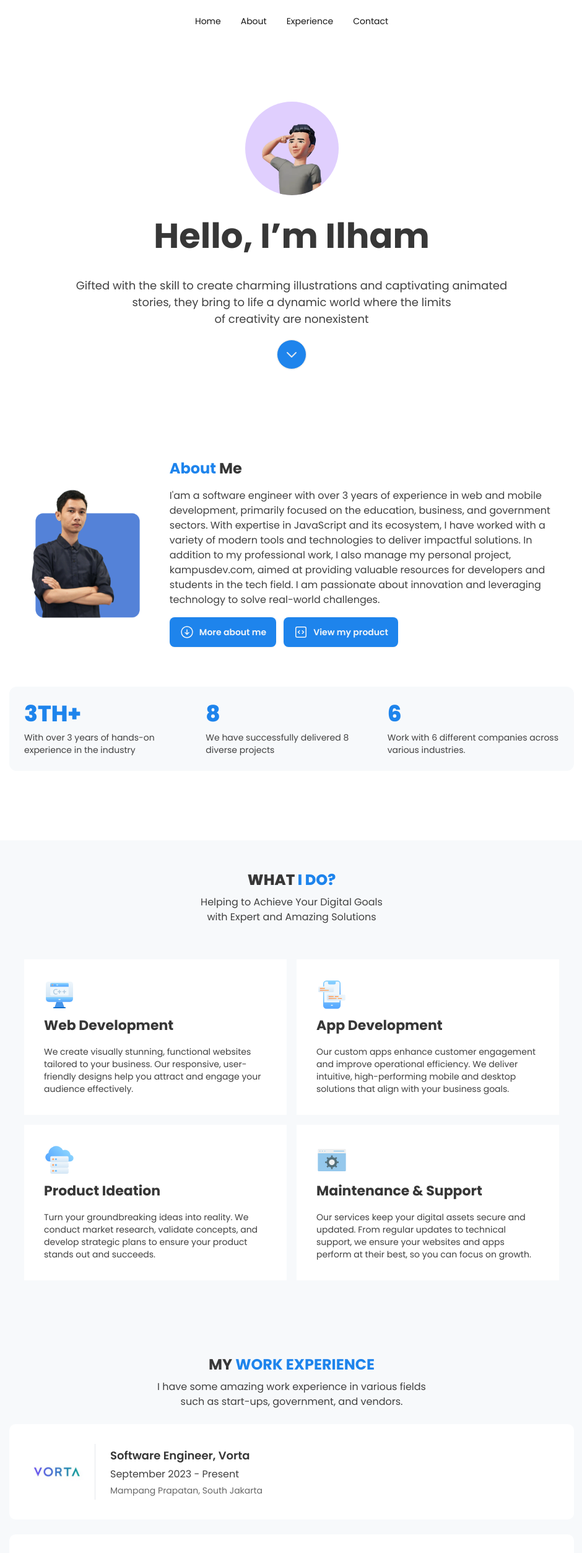
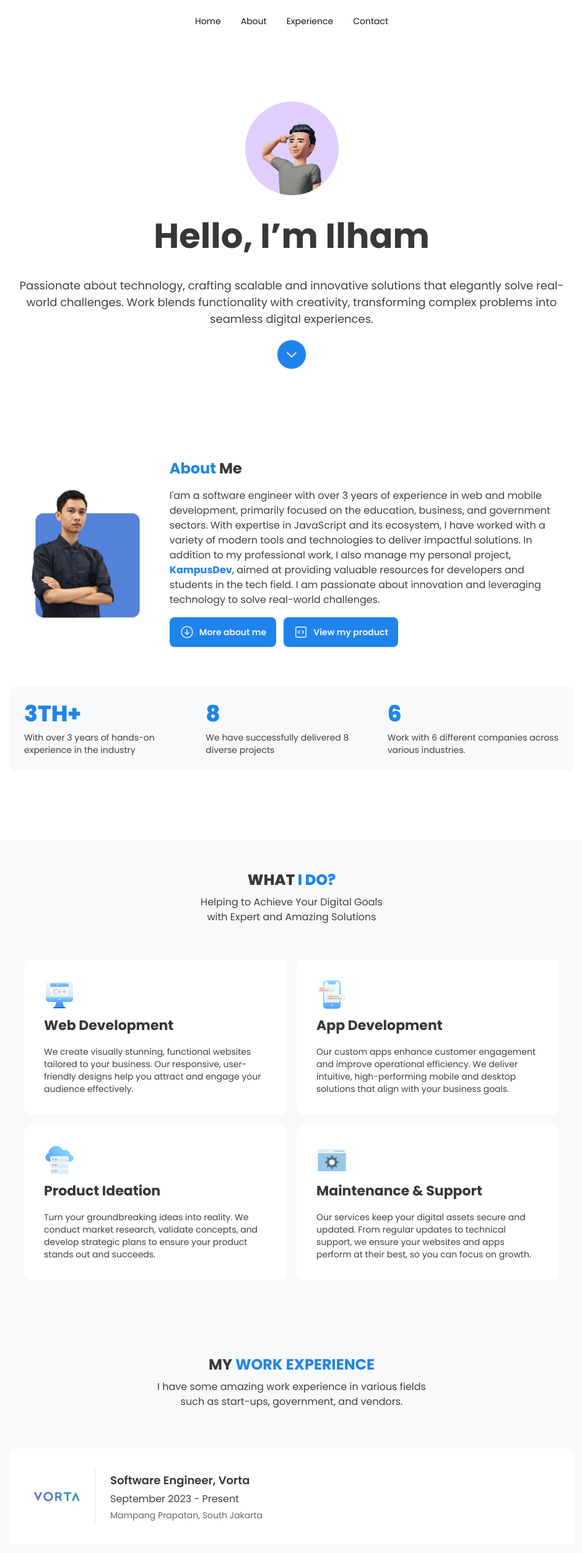
Before and after one commit to Ilham06/portfolio, a Next.js app: page / in a window 1280 px wide. Shown: the top 2506 px of the page at 62% size, without its empty margins (169-1109 px from the left). Built offline with nearby package versions, Linux system fonts and the light colour scheme.

Commit message:
update copywriting and animate

```diff
--- a/package.json
+++ b/package.json
@@ -9,6 +9,7 @@
     "lint": "next lint"
   },
   "dependencies": {
+    "aos": "^2.3.4",
     "next": "^14.2.22",
     "react": "^18",
     "react-countup": "^6.5.3",
--- a/src/app/page.js
+++ b/src/app/page.js
@@ -1,12 +1,16 @@
+'use client'
+
 import About from "@/components/about";
 import Contact from "@/components/contact";
 import Experience from "@/components/experience";
 import Header from "@/components/header";
 import Navbar from "@/components/navbar";
 import Services from "@/components/services";
+import useAOS from "@/hooks/useAos";
 import Image from "next/image";
 
 export default function Home() {
+  useAOS()
   return (
     <>
       <div className="container mx-auto max-w-[1200px] px-4 lg:px-36 pb-16">
--- a/src/components/about.jsx
+++ b/src/components/about.jsx
@@ -1,15 +1,20 @@
-'use client'
+"use client";
 
-import { experiences } from "@/data";
+import { experiences, linkedin, product } from "@/data";
 import Image from "next/image";
 import React from "react";
 import MainButton from "./buttons/MainButton";
 import CountUp from "react-countup";
+import Link from "next/link";
 
 export default function About() {
   return (
     <section className="py-12" id="about">
-      <div className="flex items-center flex-wrap justify-center gap-10 lg:gap-4">
+      <div
+        className="flex items-center flex-wrap justify-center gap-10 lg:gap-4"
+        data-aos-duration="1000"
+        data-aos="fade-up"
+      >
         <div className="lg:w-[25%]">
           <Image src="/images/me.png" width="223" height="255" alt="me" />
         </div>
@@ -23,13 +28,20 @@ export default function About() {
             and government sectors. With expertise in JavaScript and its
             ecosystem, I have worked with a variety of modern tools and
             technologies to deliver impactful solutions. In addition to my
-            professional work, I also manage my personal project, kampusdev.com,
-            aimed at providing valuable resources for developers and students in
-            the tech field. I am passionate about innovation and leveraging
+            professional work, I also manage my personal project,{" "}
+            <Link target="_blank" href={product.url}>
+              <span className="font-bold text-blue-primary">
+                {product.name}
+              </span>
+            </Link>
+            , aimed at providing valuable resources for developers and students
+            in the tech field. I am passionate about innovation and leveraging
             technology to solve real-world challenges.
           </p>
           <div className="flex gap-3 flex-wrap justify-center lg:justify-start">
             <MainButton
+              target={"_blank"}
+              path={linkedin}
               title={"More about me"}
               icon={
                 <svg
@@ -49,6 +61,8 @@ export default function About() {
               }
             />
             <MainButton
+              target={"_blank"}
+              path={product.url}
               title={"View my product"}
               icon={
                 <svg
@@ -70,7 +84,12 @@ export default function About() {
           </div>
         </div>
       </div>
-      <div className="bg-[#F7F9FB] w-full mt-16 p-6 rounded-xl grid grid-cols-1 lg:grid-cols-3 gap-4">
+      <div
+        className="bg-[#F7F9FB] w-full mt-16 p-6 rounded-xl grid grid-cols-1 lg:grid-cols-3 gap-4"
+        data-aos-duration="1000"
+        data-aos="fade-up"
+        data-aos-delay="150"
+      >
         {experiences.map((experience, index) => {
           return (
             <div className="mb-8 lg:mb-0" key={index}>
@@ -81,7 +100,7 @@ export default function About() {
                   duration={2.5}
                   separator=","
                 />
-              {index == 0 && 'TH+'}
+                {index == 0 && "TH+"}
               </h2>
               <p className="text-sm text-[#404040]">{experience.description}</p>
             </div>
--- a/src/components/experience.jsx
+++ b/src/components/experience.jsx
@@ -3,22 +3,33 @@ import ExperienceCard from "./experienceCard";
 import { works } from "@/data";
 
 export default function Experience() {
+  let expDelay = 100;
   return (
     <section className="py-12" id="work">
-      <div className="text-center">
-        <h2 className="text-2xl font-bold mb-2 text-black-primary">MY <span className="text-blue-primary">WORK EXPERIENCE</span></h2>
+      <div className="text-center" data-aos-duration="1000" data-aos="fade-up">
+        <h2 className="text-2xl font-bold mb-2 text-black-primary">
+          MY <span className="text-blue-primary">WORK EXPERIENCE</span>
+        </h2>
         <p className="text-black-main">
-        I have some amazing work experience in various fields <br /> such as start-ups, government, and vendors.
+          I have some amazing work experience in various fields <br /> such as
+          start-ups, government, and vendors.
         </p>
       </div>
-      <div className="">
-         {
-          works.map((work, index) => {
-            return (
-              <ExperienceCard work={work} key={index}/>
-            )
-          })
-         }
+      <div className="mt-16">
+        {works.map((work, index) => {
+          expDelay += 200;
+          return (
+            <div
+              className=""
+              key={index}
+              data-aos-duration="1000"
+              data-aos="fade-up"
+              data-aos-delay={expDelay}
+            >
+              <ExperienceCard work={work} />
+            </div>
+          );
+        })}
       </div>
     </section>
   );
--- a/src/components/header.jsx
+++ b/src/components/header.jsx
@@ -4,7 +4,12 @@ import React from "react";
 
 export default function Header() {
   return (
-    <div className="text-center py-24" id="header">
+    <div
+      className="text-center py-24"
+      id="header"
+      data-aos-duration="1100"
+      data-aos="fade-up"
+    >
       <div className="flex justify-center mb-6">
         <div className="bg-[#E0CFFE] rounded-[50%] overflow-hidden">
           <Image
@@ -20,9 +25,7 @@ export default function Header() {
         Hello, I’m Ilham
       </h2>
       <p className="text-[18px] text-black-main mb-5">
-        Gifted with the skill to create charming illustrations and captivating
-        animated <br /> stories, they bring to life a dynamic world where the
-        limits <br /> of creativity are nonexistent
+      Passionate about technology, crafting scalable and innovative solutions that elegantly solve real-world challenges. Work blends functionality with creativity, transforming complex problems into seamless digital experiences.
       </p>
       <Link href={"#about"}>
         <button className="btn btn-circle bg-blue-primary text-slate-200 hover:bg-blue-primary hover:translate-y-2">
--- a/src/components/navbar.jsx
+++ b/src/components/navbar.jsx
@@ -2,7 +2,7 @@ import React from "react";
 
 export default function Navbar() {
   return (
-    <div className="navbar bg-base-100">
+    <div className="navbar bg-base-100" data-aos-delay="200" data-aos-duration="1100" data-aos="fade-down">
       <div className="navbar-start">
         <div className="dropdown">
           <div tabIndex={0} role="button" className="btn btn-ghost lg:hidden">
--- a/src/data/index.js
+++ b/src/data/index.js
@@ -7,25 +7,25 @@ import PhoneIcon from "@/components/icons/phone-icon";
 
 const services = [
   {
-    icon: '/images/icons/web.svg',
+    icon: "/images/icons/web.svg",
     title: "Web Development",
     description:
       "We create visually stunning, functional websites tailored to your business. Our responsive, user-friendly designs help you attract and engage your audience effectively.",
   },
   {
-    icon: '/images/icons/mobile.svg',
+    icon: "/images/icons/mobile.svg",
     title: "App Development",
     description:
       "Our custom apps enhance customer engagement and improve operational efficiency. We deliver intuitive, high-performing mobile and desktop solutions that align with your business goals.",
   },
   {
-    icon: '/images/icons/cloud.svg',
+    icon: "/images/icons/cloud.svg",
     title: "Product Ideation",
     description:
       "Turn your groundbreaking ideas into reality. We conduct market research, validate concepts, and develop strategic plans to ensure your product stands out and succeeds.",
   },
   {
-    icon: '/images/icons/maintenance.svg',
+    icon: "/images/icons/maintenance.svg",
     title: "Maintenance & Support",
     description:
       "Our services keep your digital assets secure and updated. From regular updates to technical support, we ensure your websites and apps perform at their best, so you can focus on growth.",
@@ -34,18 +34,18 @@ const services = [
 
 const experiences = [
   {
-      title: '3',
-      description: 'With over 3 years of hands-on experience in the industry'
+    title: "3",
+    description: "With over 3 years of hands-on experience in the industry",
   },
   {
-      title: '8',
-      description: 'We have successfully delivered 8 diverse projects'
+    title: "8",
+    description: "We have successfully delivered 8 diverse projects",
   },
   {
-      title: '6',
-      description: 'Work with 6 different companies across various industries.'
-   }
-]
+    title: "6",
+    description: "Work with 6 different companies across various industries.",
+  },
+];
 
 const works = [
   {
@@ -61,23 +61,23 @@ const works = [
       "Contribute with designers, other developers, and project managers to working on internal projects.",
       "Design and develop project using NestJs, and NextJs Techstacks.",
       "Meeting and present with clients for ongoing projects.",
-       "Work professionally with agile methods using Trello software."
+      "Work professionally with agile methods using Trello software.",
     ],
     projects: [
       {
         name: "E-FORM",
-         description: ""
+        description: "",
       },
       {
         name: "DOKRIM",
-         description: ""
+        description: "",
       },
       {
         name: "E-PPNS",
-         description: ""
-       }
+        description: "",
+      },
     ],
-     stacks: ["ReactJs","NextJs","NestJs","Redux","Material Ui","Docker"]
+    stacks: ["ReactJs", "NextJs", "NestJs", "Redux", "Material Ui", "Docker"],
   },
   {
     image: "/images/company/goorita.jpeg",
@@ -92,31 +92,31 @@ const works = [
       "Contribute with designers, other developers, and project managers to working on internal projects.",
       "Design and develop project using NestJs, and NextJs Techstacks.",
       "Meeting and present with clients for ongoing projects.",
-       "Work professionally with agile methods using Trello software."
+      "Work professionally with agile methods using Trello software.",
     ],
     projects: [
       {
         name: "UMKM Form Data",
-         description: ""
+        description: "",
       },
       {
         name: "Warehouse Inventory Management",
-         description: ""
+        description: "",
       },
       {
         name: "Project Management",
-         description: ""
+        description: "",
       },
       {
         name: "UMKM Smart System",
-         description: ""
+        description: "",
       },
       {
         name: "Company Profile",
-         description: ""
-       }
+        description: "",
+      },
     ],
-     stacks: ["ReactJs","NextJs","NestJs","Redux","Material Ui","Docker"]
+    stacks: ["ReactJs", "NextJs", "NestJs", "Redux", "Material Ui", "Docker"],
   },
   {
     image: "/images/company/kemenag.jpeg",
@@ -172,4 +172,11 @@ const contacts = [
   },
 ];
 
-export { services, experiences, works, contacts, socialMedia };
+const linkedin =
+  "https://www.linkedin.com/in/ilham-muhamad-suparyono-841102232/";
+const product = {
+  name: "KampusDev",
+  url: "https://kampusdev.com",
+};
+
+export { services, experiences, works, contacts, socialMedia, linkedin, product };
--- /dev/null
+++ b/src/hooks/useAos.js
@@ -0,0 +1,16 @@
+
+import { useEffect } from 'react';
+import AOS from 'aos';
+import 'aos/dist/aos.css';
+
+const useAOS = () => {
+  useEffect(() => {
+    AOS.init({
+      // Global settings
+      duration: 500, // animation duration in milliseconds
+      once: true, // whether animation should happen only once - while scrolling down
+    });
+  }, []);
+};
+
+export default useAOS;
```
Also changed, not shown: src/components/services.jsx (+12 -4 lines), 1 other file (tests, documents, lock files or other folders). Lines whose indentation alone changed are shown as unchanged.
